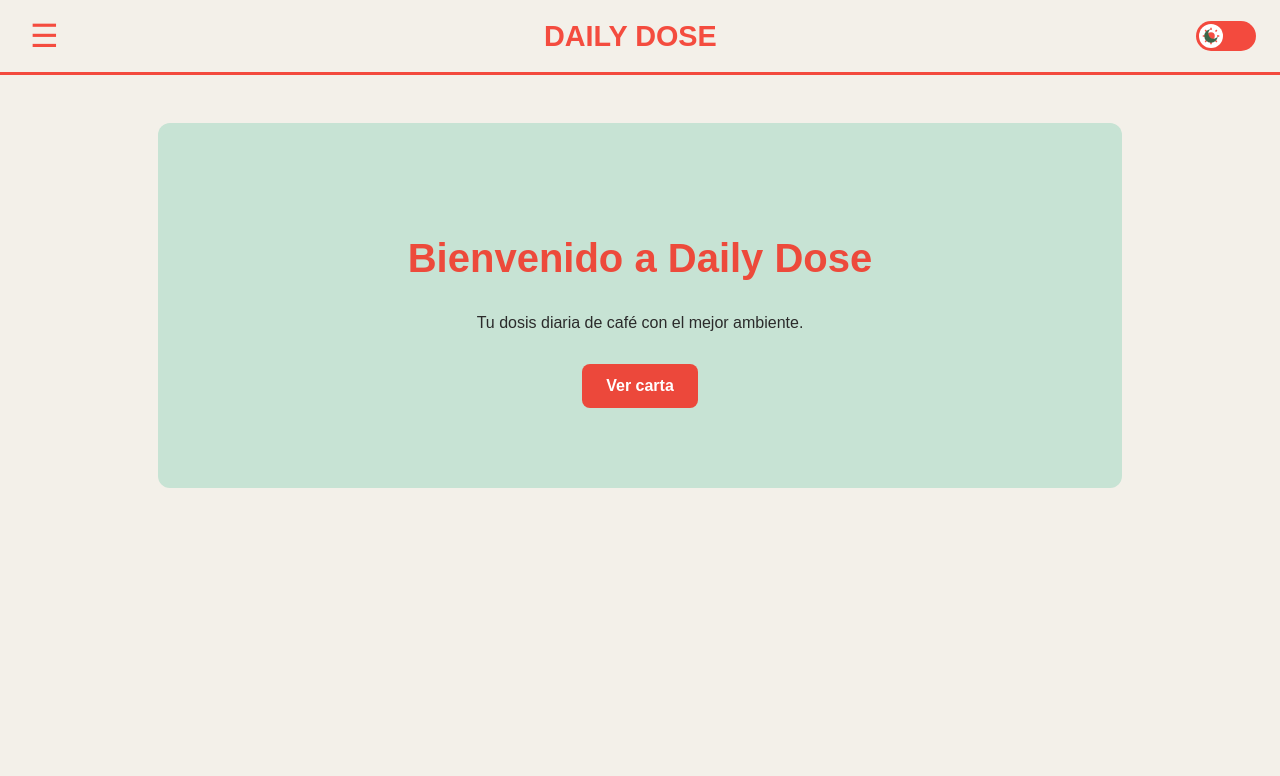
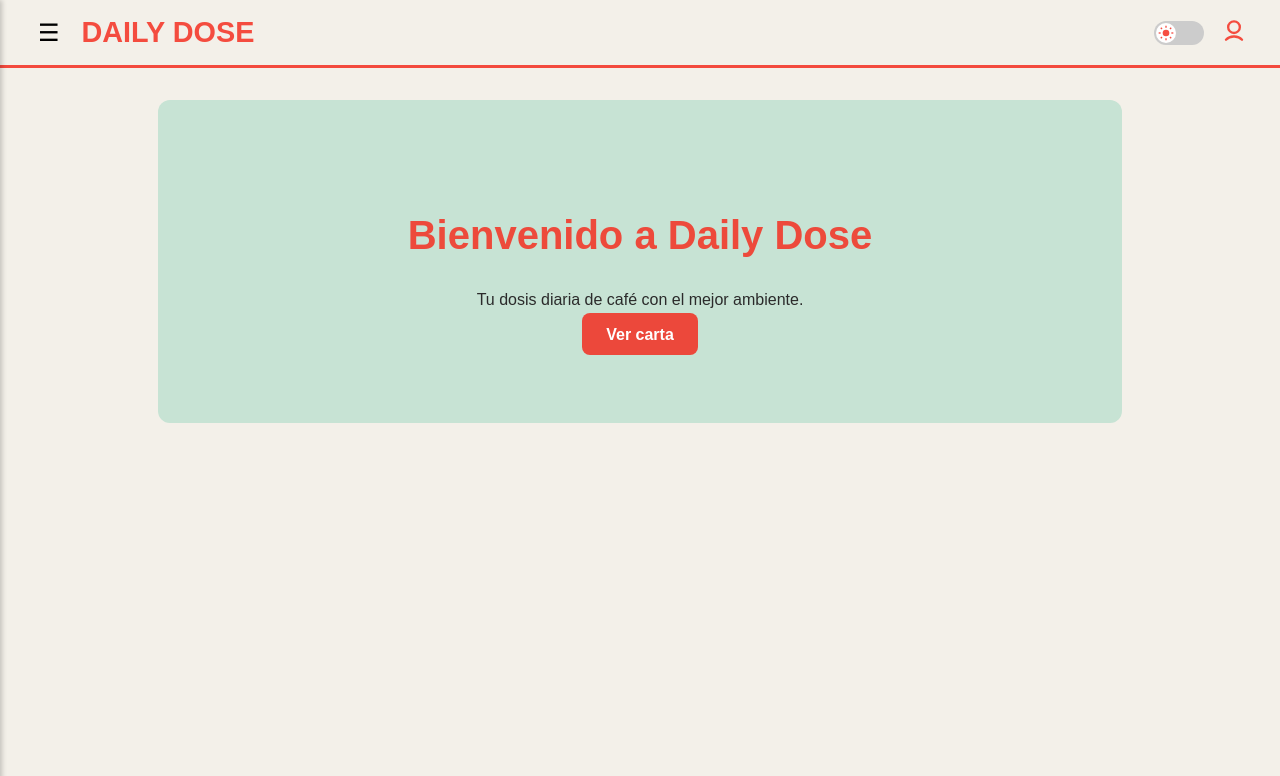
Before and after one commit to Aiizu-27/Digitalizacion_Web, a PHP site: page / in a window 1280 px wide. Shown: the top 776 px of the page. Run offline with PHP 8.4, Linux system fonts and the light colour scheme.

Commit message:
BotonRegistro

```diff
--- a/css/style.css
+++ b/css/style.css
@@ -2,14 +2,19 @@
     --texto-principal: #2B2B2B;
     --fondo: #F3F0E9;
     --rojo-japones: #f42b1dd5;
+    --rojo-oscuro: #80231c;
     --verde-pastel: #C7E3D4;
     --verde-pastel-oscuro: #3C6649;
 }
 
+/* Modo oscuro */
 body.dark-mode {
     --fondo: #2B1E1B;
     --texto-principal: #F3F0E9;
-  --rojo-japones: #E85348;
+    --color-japones: #E85348;
+    --verde-pastel: #C7E3D4;
+    --rojo-oscuro: #80231C;
+    --verde-pastel-oscuro: #3C6649;
 }
 
 body {
@@ -17,40 +22,139 @@ body {
     font-family: 'Poppins', sans-serif;
     background-color: var(--fondo);
     color: var(--texto-principal);
-  transition: background-color 0.3s, color 0.3s;
 }
 
+/* Header */
 header {
-  display: flex;
-  justify-content: space-between;
-  align-items: center;
-  padding:1rem 1.5rem;
+    display:flex;
+    align-items:center;
+    padding: 1rem 2rem;
     background-color: var(--fondo);
     border-bottom: 3px solid var(--rojo-japones);
+    position: relative;
 }
 
-.logo { font-size:1.8rem; font-weight:bold; color: var(--rojo-japones); }
-.menu-btn { background:none; border:none; color: var(--rojo-japones); font-size:2rem; cursor:pointer; z-index:1001; }
+.logo {
+    font-size:1.8rem;
+    font-weight:bold;
+    color: var(--rojo-japones);
+}
 
-.sidebar { position: fixed; left:-220px; top:0; width:200px; height:100%; background-color: var(--fondo); border-right:3px solid var(--rojo-japones); transition:left 0.3s; z-index:1000; }
+#menuBtn {
+    font-size:1.5rem;
+    background:none;
+    border:none;
+    cursor:pointer;
+    margin-right:1rem;
+}
+
+.header-right {
+    display:flex;
+    align-items:center;
+    gap:1rem;
+    margin-left:auto;
+}
+
+/* Icono usuario */
+.iconoUsuario {
+    display:flex;
+    align-items:center;
+    justify-content:center;
+    color: var(--rojo-japones);
+    cursor: pointer;
+    transition: transform 0.3s, color 0.3s;
+}
+
+.iconoUsuario svg:hover {
+    color: var(--verde-pastel-oscuro);
+    transform: scale(1.1);
+}
+
+/* Toggle modo oscuro */
+.switch {
+    position: relative;
+    display: inline-block;
+    width: 50px;
+    height: 24px;
+}
+
+.switch input { display:none; }
+
+.slider {
+    position: absolute;
+    cursor:pointer;
+    top:0; left:0; right:0; bottom:0;
+    background-color: #ccc;
+    border-radius: 34px;
+    transition:.4s;
+}
+
+.circle {
+    position: absolute;
+    top:2px;
+    left:2px;
+    width:20px; height:20px;
+    background-color:white;
+    border-radius:50%;
+    transition:.4s;
+    display:flex;
+    align-items:center;
+    justify-content:center;
+}
+
+.icono { position:absolute; width:16px; height:16px; top:2px; left:2px; transition:.4s; }
+.icono.sol { opacity:1; }
+.icono.luna { opacity:0; }
+
+/* Sidebar */
+.sidebar {
+    position: fixed;
+    left:-250px;
+    top:0;
+    width:250px;
+    height:100%;
+    background-color: var(--fondo);
+    box-shadow: 2px 0 5px rgba(0,0,0,0.2);
+    transition: left 0.3s ease;
+    z-index:1000;
+    padding-top:3rem;
+}
+
 .sidebar.active { left:0; }
-.sidebar ul { list-style:none; padding:60px 0 0; margin:0; }
-.sidebar li { padding:15px 20px; }
-.sidebar a { text-decoration:none; color: var(--texto-principal); font-weight:500; }
-.sidebar a:hover { color: var(--rojo-japones); }
+.sidebar ul { list-style:none; padding:0; margin:0; }
+.sidebar ul li { margin:1rem 0; }
+.sidebar ul li a { text-decoration:none; color:var(--texto-principal); font-weight:500; padding:0.5rem 1rem; display:block; }
+.sidebar ul li a:hover { color:var(--rojo-japones); }
 
-.overlay { position:fixed; top:0; left:0; width:100%; height:100%; background: rgba(0,0,0,0.4); opacity:0; visibility:hidden; transition:0.3s; z-index:500; }
-.overlay.active { opacity:1; visibility:visible; }
+/* Overlay */
+.overlay {
+    position: fixed;
+    top:0; left:0; right:0; bottom:0;
+    background: rgba(0,0,0,0.4);
+    opacity:0;
+    pointer-events:none;
+    transition: opacity 0.3s;
+    z-index:900;
+}
+.overlay.active { opacity:1; pointer-events:auto; }
 
-/* Toggle profesional */
-.switch { position:relative; width:60px; height:30px; display:flex; align-items:center; }
-.switch input { display:none; }
-.slider { position:absolute; width:60px; height:30px; background-color: var(--rojo-japones); border-radius:30px; transition: background-color 0.4s; }
-.circle { position:absolute; width:24px; height:24px; top:3px; left:3px; border-radius:50%; background:white; display:flex; align-items:center; justify-content:center; transition: transform 0.4s; }
-.icono { width:18px; height:18px; pointer-events:none; transition:opacity 0.3s; position:absolute; top:50%; left:50%; transform:translate(-50%, -50%); }
+/* Presentación */
+.presentacion {
+    text-align:center;
+    padding:5rem 2rem;
+    background-color: var(--verde-pastel);
+    border-radius:12px;
+    margin:2rem auto;
+    max-width:900px;
+}
 
-/* Contenido principal */
-.presentacion { text-align:center; padding:5rem 2rem; background-color: var(--verde-pastel); border-radius:12px; margin:3rem auto; max-width:900px; }
 .presentacion h1 { color: var(--rojo-japones); font-size:2.5rem; }
-.boton-principal { background-color: var(--rojo-japones); color:white; padding:0.8rem 1.5rem; border-radius:8px; text-decoration:none; font-weight:bold; display:inline-block; margin-top:1rem; }
+.boton-principal {
+    background-color: var(--rojo-japones);
+    color:white;
+    padding:0.8rem 1.5rem;
+    border-radius:8px;
+    text-decoration:none;
+    font-weight:bold;
+}
 .boton-principal:hover { background-color:#d42115; }
--- a/index.html
+++ b/index.html
@@ -11,7 +11,8 @@
   <button id="menuBtn" class="menu-btn">&#9776;</button>
   <div class="logo">DAILY DOSE</div>
 
-  <!-- Toggle modo oscuro con SVG -->
+  <div class="header-right">
+    <!-- Toggle modo oscuro -->
     <label class="switch">
       <input type="checkbox" id="toggleTema">
       <span class="slider">
@@ -37,6 +38,14 @@
         </span>
       </span>
     </label>
+
+    <!-- Icono de usuario / perfil -->
+    <a href="registro.html" class="iconoUsuario" title="Iniciar sesión / Registrarse">
+      <svg xmlns="http://www.w3.org/2000/svg" fill="none" viewBox="0 0 24 24" stroke="currentColor" width="28" height="28">
+        <path stroke-linecap="round" stroke-linejoin="round" stroke-width="2" d="M5.121 17.804A9 9 0 0112 15a9 9 0 016.879 2.804M12 12a5 5 0 100-10 5 5 0 000 10z"/>
+      </svg>
+    </a>
+  </div>
 </header>
 
 <nav id="sidebar" class="sidebar">
@@ -59,6 +68,7 @@
 </section>
 
 <script>
+// Toggle modo oscuro
 const toggle = document.getElementById("toggleTema");
 const body = document.body;
 const circle = document.querySelector(".circle");
@@ -68,7 +78,7 @@
 toggle.addEventListener("change", () => {
     body.classList.toggle("dark-mode", toggle.checked);
     if(toggle.checked){
-      circle.style.transform = "translateX(30px)";
+        circle.style.transform = "translateX(26px)";
         sol.style.opacity = "0";
         luna.style.opacity = "1";
     } else {
@@ -78,6 +88,7 @@
     }
 });
 
+// Menú lateral
 const menuBtn = document.getElementById("menuBtn");
 const sidebar = document.getElementById("sidebar");
 const overlay = document.getElementById("overlay");
```
Lines whose indentation alone changed are shown as unchanged.
